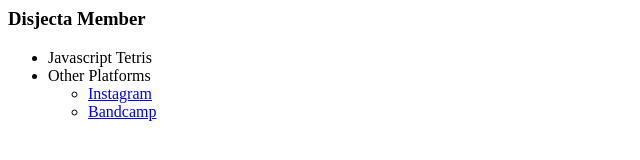
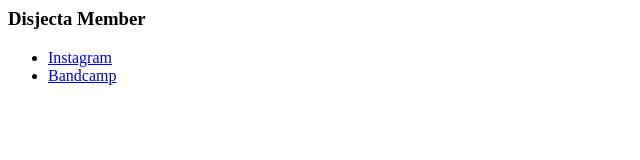
Before and after one commit to disjectamember/disjectamember.github.io, a plain HTML site: page index.html in a window 1280 px wide. Shown: the whole page, without its empty margins (0-640 px from the left). Drawn offline with Linux system fonts and the light colour scheme.

Commit message:
Update index.html

```diff
--- a/index.html
+++ b/index.html
@@ -3,15 +3,9 @@
   </head>
   <body>
     <h3>Disjecta Member</h3>
-    <ul>
-      <li><a>Javascript Tetris</a></li>
-      <li>
-        Other Platforms
-        <ul>
-          <li><a href='https://www.instagram.com/disjecta_member'>Instagram</a></li>
-          <li><a href='https://disjectamember.bandcamp.com'>Bandcamp</a></li>
-        </ul>
-      </li>
-    </ul>
+      <ul>
+        <li><a href='https://www.instagram.com/disjecta_member'>Instagram</a></li>
+        <li><a href='https://disjectamember.bandcamp.com'>Bandcamp</a></li>
+      </ul>
   </body>
 </html>
```
